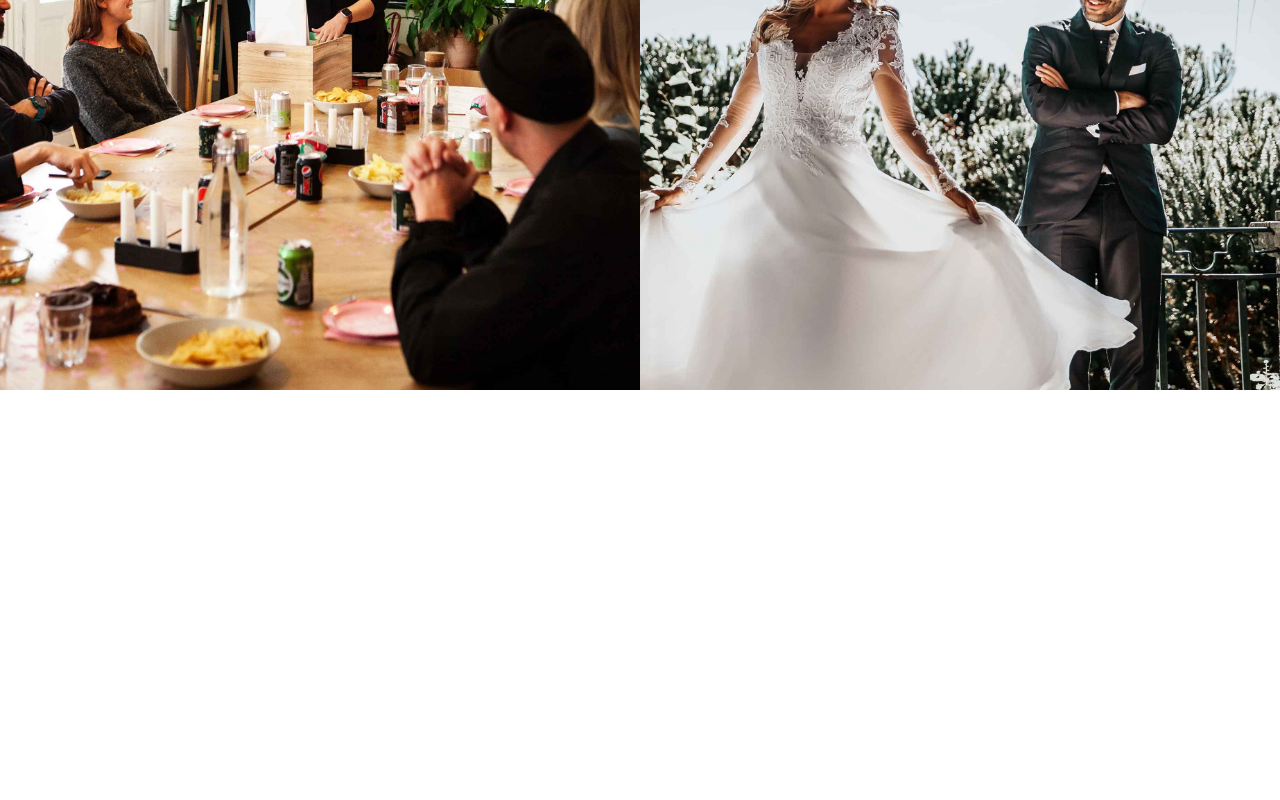
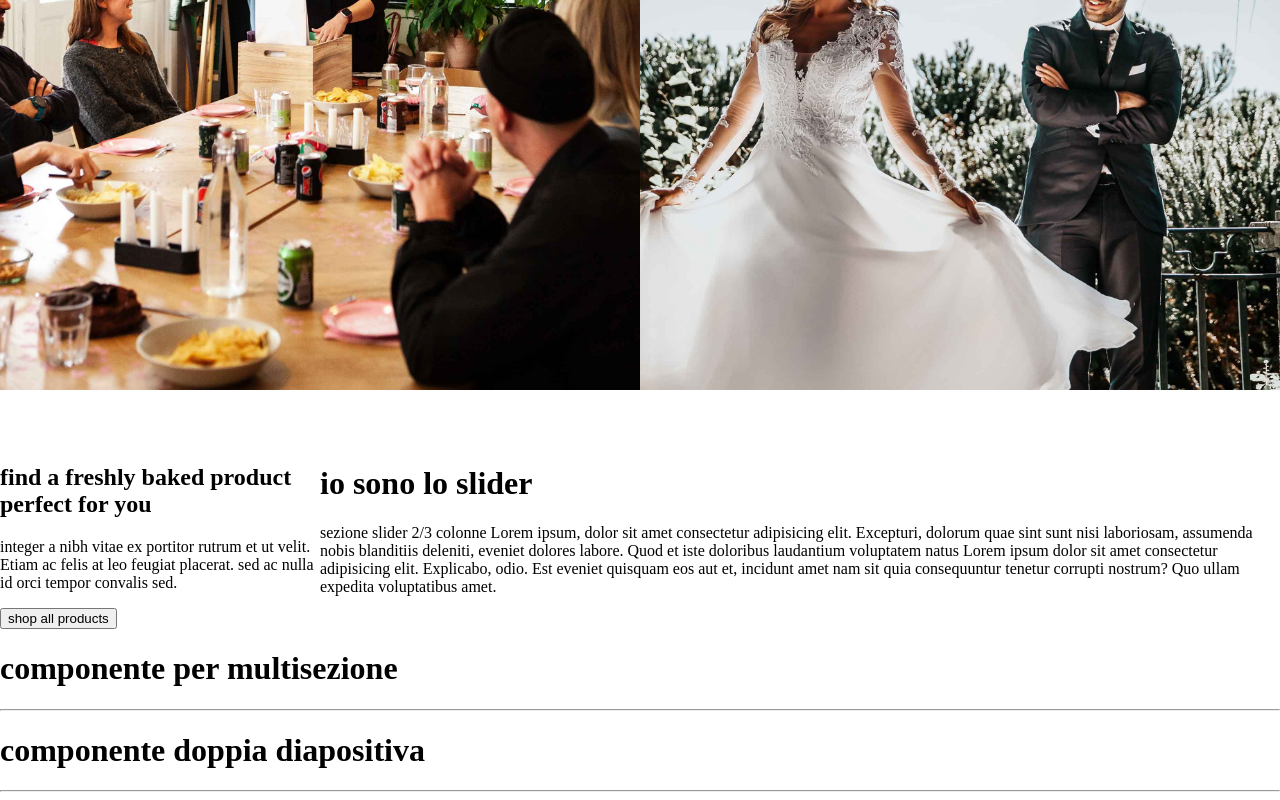
Before and after one commit to Simone-De-Santis/proj-html-vuejs, a Vue app: page / in a window 1280 px wide. Shown: the part 1096-1896 px from the top of the page. Before the commit the page ends 1490 px from the top, so only its background shows below. Built offline with nearby package versions, Linux system fonts and the light colour scheme.

Commit message:
creazione componenti multisection

```diff
--- a/src/App.vue
+++ b/src/App.vue
@@ -13,6 +13,13 @@
       :description="Json.dataa_component.corporate_wedding"
       :dataimg="Json.img_project.corporatewedding_img"
     />
+    <ShopWindow
+      :description="Json.dataa_component.freshly_baked"
+      :slider_image="Json.img_project.slider_mini"
+    />
+    <MultiSection
+      :data_multi_section="Json.dataa_component.data_multi_section"
+    />
   </div>
 </template>
 
@@ -21,6 +28,7 @@ import json from "./data/data-project.json";
 import Jumbotron from "./components/Jumbotron.vue";
 import ShopWindow from "./components/ShopWindow.vue";
 import Special from "./components/Special.vue";
+import MultiSection from "./components/MultiSection.vue";
 
 export default {
   name: "App",
@@ -28,6 +36,7 @@ export default {
     Jumbotron,
     ShopWindow,
     Special,
+    MultiSection,
   },
   data() {
     return {
--- /dev/null
+++ b/src/components/MultiSection.vue
@@ -0,0 +1,26 @@
+<template>
+  <div class="container">
+    <h1>componente per multisezione</h1>
+    <hr />
+    <MiniJumbo :data="data_multi_section.section_one" />
+    <DoubleSlide :data="data_multi_section.section_two" />
+    <MiniJumbo :data="data_multi_section.section_three" />
+    <hr />
+  </div>
+</template>
+
+<script>
+import MiniJumbo from "./components_multisection/MiniJumbo.vue";
+import DoubleSlide from "./components_multisection/DoubleSlide.vue";
+export default {
+  name: "MultiSection",
+  components: {
+    MiniJumbo,
+    DoubleSlide,
+  },
+  props: ["data_multi_section"],
+};
+</script>
+
+<style>
+</style>
--- a/src/components/ShopWindow.vue
+++ b/src/components/ShopWindow.vue
@@ -4,6 +4,7 @@
       <div class="col-1-3">
         <p>{{ description.up_title }}</p>
         <h2>{{ description.title }}</h2>
+        <p>{{ description.sub_title }}</p>
         <button type="submit">{{ description.text_button }}</button>
       </div>
 
--- /dev/null
+++ b/src/components/components_multisection/DoubleSlide.vue
@@ -0,0 +1,13 @@
+<template>
+  <h1>componente doppia diapositiva</h1>
+</template>
+
+<script>
+export default {
+  name: "DoubleSlide",
+  props: ["data"],
+};
+</script>
+
+<style>
+</style>
--- /dev/null
+++ b/src/components/components_multisection/MiniJumbo.vue
@@ -0,0 +1,13 @@
+<template>
+  <div></div>
+</template>
+
+<script>
+export default {
+  name: "MiniJumbo",
+  props: ["data"],
+};
+</script>
+
+<style lang="scss" scoped>
+</style>
--- a/src/data/data-project.json
+++ b/src/data/data-project.json
@@ -37,59 +37,13 @@
             "src": "#"
         }
     ],
-    "data_component": [
-        {
-            "type": "jumbo 1 ",
-            "up-title": "fresh & tasty bakery every day",
-            "title": "The perfet fresh bread",
-            "sub-title": "",
-            "paragrafo": "cras consequat lectus vestibulum tortor pulvinar, quis euismod nesl varius. Aliqam erat volutpat. Nullam quis sagittis nibh nulla id orci tempor.",
-            "text_button": "explore our products",
-            "backgroud-image": "inserire il link dell'imagine"
-        },
-        {
-            "type": "section 1 ",
-            "up-title": "our product",
-            "title": "All our delectable pastries are backend fresh in our kitchen very morning, and are made with all-natural, all organic ingredients",
-            "sub-title": "",
-            "paragrafo": "",
-            "text_button": "start shopping",
-            "backgroud-image": ""
-        },
-        {
-            "type": "section 2 ",
-            "up-title": "corporate & weddings",
-            "title": "bakings special moments",
-            "sub-title": "",
-            "paragrafo": "",
-            "text_button": "",
-            "backgroud-image": ""
-        },
-        {
-            "type": "section 3 ",
-            "up-title": "",
-            "title": "find a freshly baked product perfect for you ",
-            "sub-title": "integer a nibh vitae ex portitor rutrum et ut velit. Etiam ac felis at leo feugiat placerat. sed ac nulla id orci tempor convalis sed.",
-            "paragrafo": "",
-            "text_button": "shop all products",
-            "backgroud-image": "      inserire sotto sezione per le imagini dei prodotti "
-        },
-        {
-            "type": "section 4",
-            "up-title": "",
-            "title": "tell us what you have in mind",
-            "sub-title": "manual ingedients selection",
-            "paragrafo": "cras consequat lectus vestibulum tortor pulvinar, quis euismod nisl varius. ut eu laoreet ex. aliquam erat volutpat. Nullam quis sagittis nibh. morbi consectetur ultricies ante ac congue. donec lorem erat, finibus in velit placerat, rutrum angue.    ",
-            "text_button": "",
-            "backgroud-image": ""
-        }
-    ],
+    "data_component": [],
     "dataa_component": {
         "jumbo": {
             "type": "jumbo 1 ",
             "up_title": "fresh & tasty bakery every day",
             "title": "The perfect fresh bread",
-            "sub-title": "",
+            "sub_title": "",
             "paragraph": "cras consequat lectus vestibulum tortor pulvinar, quis euismod nesl varius. Aliqam erat volutpat. Nullam quis sagittis nibh nulla id orci tempor.",
             "text_button": "explore our products",
             "backgroud_image": "hero-header-bakery.jpg"
@@ -98,26 +52,63 @@
             "type": "section 1 ",
             "up_title": "our product",
             "title": "All our delectable pastries are backend fresh in our kitchen very morning, and are made with all-natural, all organic ingredients",
-            "sub-title": "",
+            "sub_title": "",
             "paragrafo": "",
             "text_button": "start shopping",
-            "backgroud-image": ""
+            "backgroud_image": ""
+        },
+        "freshly_baked": {
+            "type": "section 3 ",
+            "up_title": "",
+            "title": "find a freshly baked product perfect for you ",
+            "sub_title": "integer a nibh vitae ex portitor rutrum et ut velit. Etiam ac felis at leo feugiat placerat. sed ac nulla id orci tempor convalis sed.",
+            "paragrafo": "",
+            "text_button": "shop all products",
+            "backgroud_image": ""
         },
         "corporate_wedding": {
             "type": "section 2 ",
             "up_title": "corporate & weddings",
             "title": "bakings special moments",
             "hover_corporate": {
-                "up-title": "international bakery",
+                "up_title": "international bakery",
                 "title": "corporate events",
                 "text_button": "explore more",
-                "backgroud-image": ""
+                "backgroud_image": ""
             },
             "hover_wedding": {
-                "up-title": "private dining hall",
+                "up_title": "private dining hall",
                 "title": "weddings & parties",
                 "text_button": "explore more",
-                "backgroud-image": ""
+                "backgroud_image": ""
+            }
+        },
+        "data_multi_section": {
+            "section_one": {
+                "number": "01",
+                "up_title": "manual ingredients selection",
+                "title": "tell us what you have in mind",
+                "paragraph": "cras consequat lectus vestibulum tortor pulvinar, quis euismod nisl varius. ut eu laoreet ex. aliquam erat volutpat. Nullam quis sagittis nibh. morbi consectetur ultricies ante ac congue. donec lorem erat, finibus in velit placerat, rutrum angue.",
+                "img_background": "bakery-process-1.jpg"
+            },
+            "section_two": {
+                "number": "02",
+                "up_title": "sweet & delicious",
+                "title": "we start baking",
+                "paragraph": "cras consequat lectus vestibulum tortor pilviar,quis euismod nisl varius. ut eu laoreet ex. aliquam erat volutpat. Nullam quis sagittis nibh. morbi consectetur ultricies ante ac congue. donec lorem erat, finibus in velit placerat",
+                "img_background": "bakery-process-2.jpg",
+                "next_to": {
+                    "up_title": "dont just take our word for it",
+                    "title": "“finally found an alternative to the mass produced products. Something that incorporates real organic ingredients,nutrient tense wellnsess while promoting sustainability and activity.”",
+                    "sub_title": "Rachel Cooper, Founder"
+                }
+            },
+            "section_three": {
+                "number": "03",
+                "title": "delivered to your home",
+                "sub_title": "baked to order & gift wrapped",
+                "paragraph": "cras consequat lectus vestibulum tortor pulvinar, quis euismod nisl varius. ut eu laoreet ex. aliquam erat volutpat. Nullam quis sagittis nibh. morbi consectetur ultricies ante ac congue. donec lorem erat, finibus in velit placerat, rutrum angue.",
+                "img_background": "bakery-process-3.jpg"
             }
         }
     },
```
Also changed, not shown: 7 other files (tests, documents, lock files or other folders).
